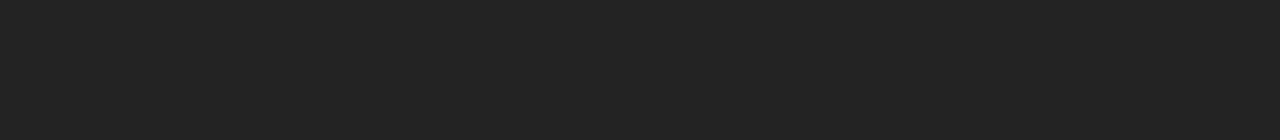
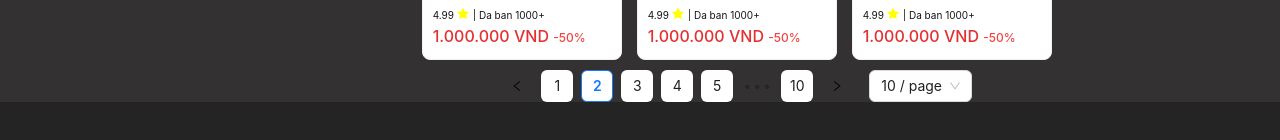
Before and after one commit to Phuc-EroDev/FE_Ero_Shop, a React (Vite) app: page /1 in a window 1280 px wide. Before the commit this address had no page. Shown: the part 636-776 px from the top of the page. Built offline with nearby package versions, Linux system fonts and the light colour scheme.

Commit message:
make Pagination

```diff
--- /dev/null
+++ b/src/pages/ProductDetailsPage/ProductDetailsPage.jsx
@@ -0,0 +1,7 @@
+import React from 'react';
+
+const ProductDetailsPage = () => {
+  return <div>ProductDetailsPage</div>;
+};
+
+export default ProductDetailsPage;
--- /dev/null
+++ b/src/pages/SignInPage/SignInPage.jsx
@@ -0,0 +1,7 @@
+import React from 'react';
+
+const SignInPage = () => {
+  return <div>SignInPage</div>;
+};
+
+export default SignInPage;
--- /dev/null
+++ b/src/pages/SignUpPage/SignUpPage.jsx
@@ -0,0 +1,7 @@
+import React from 'react';
+
+const SignUpPage = () => {
+  return <div>SignUpPage</div>;
+};
+
+export default SignUpPage;
--- a/src/pages/TypeProductPage/TypeProductPage.jsx
+++ b/src/pages/TypeProductPage/TypeProductPage.jsx
@@ -1,16 +1,20 @@
-import React from 'react';
+import React, { Fragment } from 'react';
 import NavBarComponent from '../../components/NavBarComponent/NavBarComponent';
 import CardComponent from '../../components/CardComponent/CardComponent';
-import { Row } from 'antd';
+import { Col, Pagination, Row } from 'antd';
 import { WrapperNavbar, WrapperProducts } from './style';
 
 const TypeProductPage = () => {
+  const onChange = () => {};
+
   return (
-    <Row style={{ padding: '10px 120px', backgroundColor: '#333131', flexWrap: 'nowrap' }}>
+    <div style={{ padding: '0 120px', backgroundColor: '#333131' }}>
+      <Row style={{ flexWrap: 'nowrap', paddingTop: '10px' }}>
         <WrapperNavbar span={4}>
           <NavBarComponent />
         </WrapperNavbar>
-      <WrapperProducts span={20}>
+        <Col span={20}>
+          <WrapperProducts>
             <CardComponent />
             <CardComponent />
             <CardComponent />
@@ -19,7 +23,15 @@ const TypeProductPage = () => {
             <CardComponent />
             <CardComponent />
           </WrapperProducts>
+          <Pagination
+            defaultCurrent={2}
+            total={100}
+            style={{ justifyContent: 'center', marginTop: '10px' }}
+            onChange={onChange}
+          />
+        </Col>
       </Row>
+    </div>
   );
 };
 
--- a/src/pages/TypeProductPage/style.js
+++ b/src/pages/TypeProductPage/style.js
@@ -1,7 +1,7 @@
 import { Col } from "antd";
 import styled from "styled-components";
 
-export const WrapperProducts = styled(Col)`
+export const WrapperProducts = styled.div`
     display: flex;
     justify-content: center;
     align-items: center;
--- a/src/routes/index.js
+++ b/src/routes/index.js
@@ -3,6 +3,9 @@ import ProductsPage from "../pages/ProductsPage/ProductsPage"
 import OrderPage from "../pages/OrderPage/OrderPage"
 import NotFoundPage from "../pages/NotFoundPage/NotFoundPage"
 import TypeProductPage from "../pages/TypeProductPage/TypeProductPage"
+import SignInPage from "../pages/SignInPage/SignInPage"
+import SignUpPage from "../pages/SignUpPage/SignUpPage"
+import ProductDetailsPage from "../pages/ProductDetailsPage/ProductDetailsPage"
 
 
 export const routes = [
@@ -22,8 +25,23 @@ export const routes = [
         isShowHeader: true,
     },
     {
-        path: '/type',
+        path: '/:type',
         page: TypeProductPage,
+        isShowHeader: true,
+    },
+        {
+        path: '/sign-in',
+        page: SignInPage,
+        isShowHeader: false,
+    },
+    {
+        path: '/sign-up',
+        page: SignUpPage,
+        isShowHeader: false,
+    },
+    {
+        path: '/product-details',
+        page: ProductDetailsPage,
         isShowHeader: true,
     },
     {
```
Lines whose indentation alone changed are shown as unchanged.
